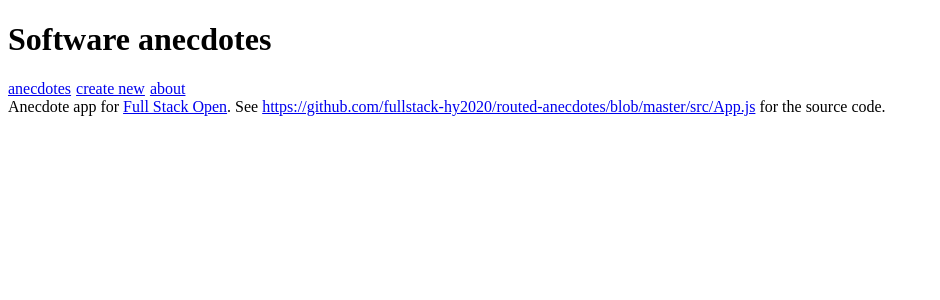
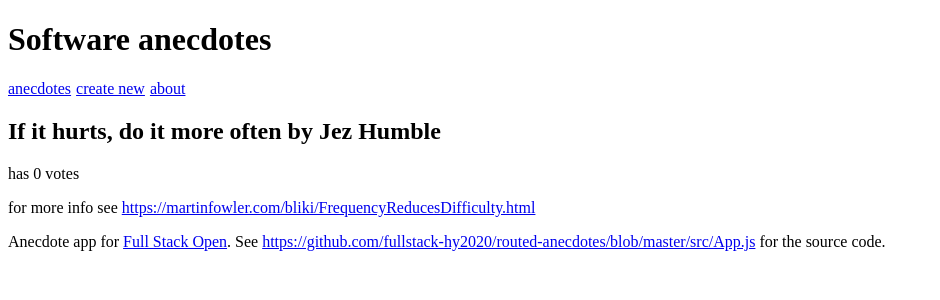
Before and after one commit to kcmaxwell/fullstackopen, a React (Create React App) app in the folder part7/routed-anecdotes/: page /anecdotes/1 in a window 1280 px wide. Shown: the top 300 px of the page, without its empty margins (0-940 px from the left). Built offline with nearby package versions, Linux system fonts and the light colour scheme.

Commit message:
Finish exercise 7.2

```diff
--- a/part7/routed-anecdotes/src/App.js
+++ b/part7/routed-anecdotes/src/App.js
@@ -1,8 +1,9 @@
 import React, { useState } from 'react';
 import {
-  BrowserRouter as Router,
-  Routes, Route, Link,
+  Routes, Route, Link, useMatch,
 } from 'react-router-dom';
+
+import Anecdote from './components/Anecdote';
 
 const Menu = () => {
   const padding = {
@@ -21,7 +22,9 @@
   <div>
     <h2>Anecdotes</h2>
     <ul>
-      {anecdotes.map((anecdote) => <li key={anecdote.id} >{anecdote.content}</li>)}
+      {anecdotes.map((anecdote) => <li key={anecdote.id}>
+          <Link to={`/anecdotes/${anecdote.id}`}>{anecdote.content}</Link>
+        </li>)}
     </ul>
   </div>
 );
@@ -107,6 +110,11 @@
     },
   ]);
 
+  const match = useMatch('/anecdotes/:id');
+  const anecdoteMatch = match
+    ? anecdotes.find((anecdote) => anecdote.id === Number(match.params.id))
+    : null;
+
   // const [notification, setNotification] = useState('');
 
   const addNew = (anecdote) => {
@@ -129,18 +137,17 @@
 
   return (
     <div>
-      <Router>
       <h1>Software anecdotes</h1>
       <Menu />
 
       <Routes>
+        <Route path='/anecdotes/:id' element={<Anecdote anecdote={anecdoteMatch} />} />
         <Route path='/about' element={<About />} />
         <Route path='/create' element={<CreateNew addNew={addNew} />} />
         <Route path='/' element={<AnecdoteList anecdotes={anecdotes} />} />
       </Routes>
 
       <Footer />
-      </Router>
     </div>
   );
 };
--- /dev/null
+++ b/part7/routed-anecdotes/src/components/Anecdote.js
@@ -0,0 +1,11 @@
+import React from 'react';
+
+const Anecdote = ({ anecdote }) => (
+  <div>
+    <h2>{anecdote.content} by {anecdote.author}</h2>
+    <p>has {anecdote.votes} votes</p>
+    <p>for more info see <a href={anecdote.info}>{anecdote.info}</a></p>
+  </div>
+);
+
+export default Anecdote;
--- a/part7/routed-anecdotes/src/index.js
+++ b/part7/routed-anecdotes/src/index.js
@@ -1,5 +1,10 @@
 import React from 'react';
 import ReactDOM from 'react-dom/client';
+import { BrowserRouter as Router } from 'react-router-dom';
 import App from './App';
 
-ReactDOM.createRoot(document.getElementById('root')).render(<App />);
+ReactDOM.createRoot(document.getElementById('root')).render(
+  <Router>
+    <App />
+  </Router>,
+);
```
Lines whose indentation alone changed are shown as unchanged.
